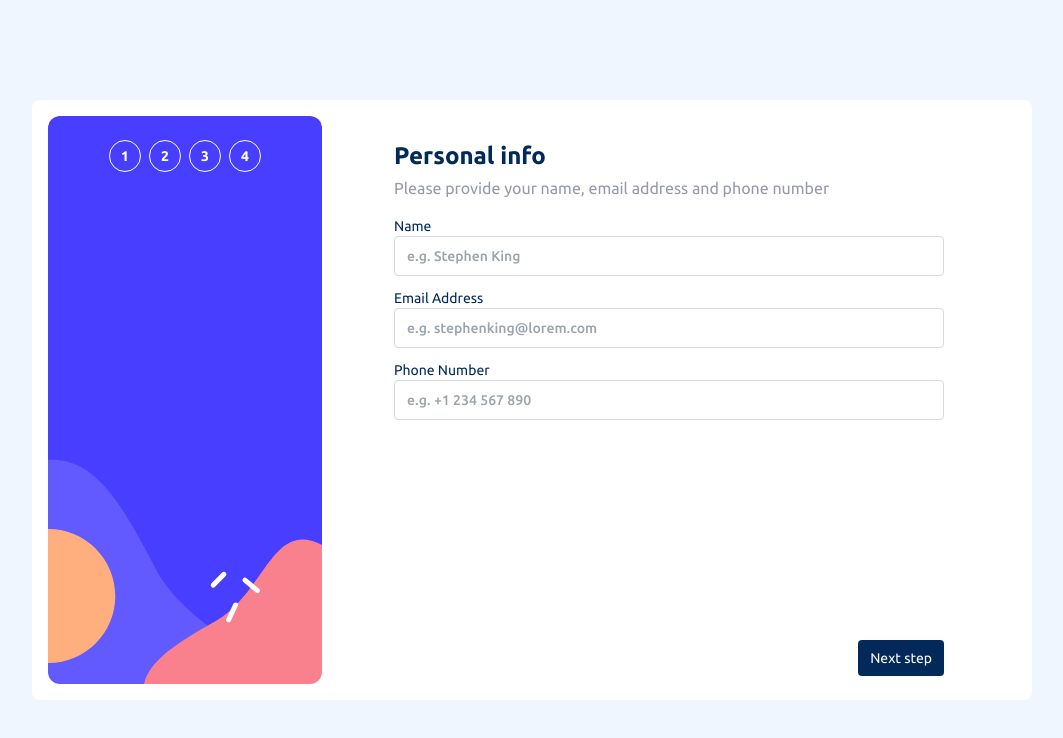
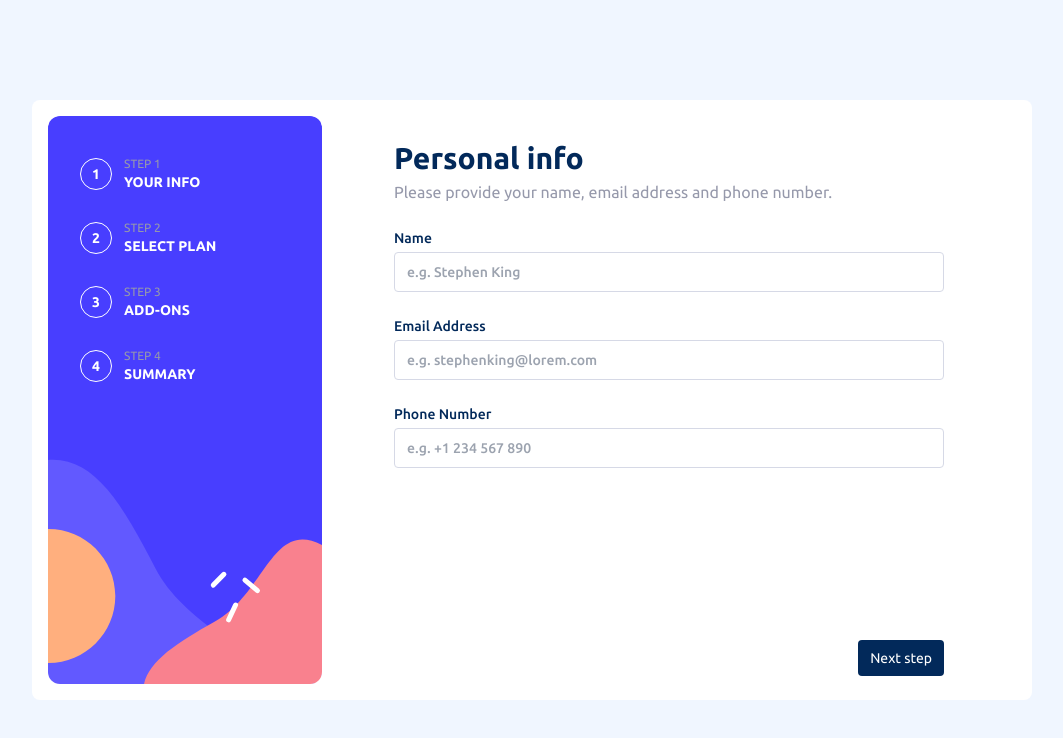
Before and after one commit to jialatteo/frontend-mentor-react-tailwind, a Next.js app: page /multi-step-form in a window 1280 px wide. Shown: the top 738 px of the page, without its empty margins (108-1171 px from the left). Built offline with nearby package versions, Linux system fonts and the light colour scheme.

Commit message:
Finish up the stepper for desktop

```diff
--- a/src/app/multi-step-form/page.js
+++ b/src/app/multi-step-form/page.js
@@ -13,45 +13,72 @@ export default function MultiStepForm() {
     <div
       className={`${ubuntu.className} sm:bg-multi-step-form-magnolia flex min-h-screen flex-col items-center sm:justify-center sm:p-2`}
     >
-      <div className="bg-multi-step-form-magnolia relative flex w-full max-w-[1000px] flex-col rounded-lg p-4 sm:flex-row sm:bg-white">
+      <div className="bg-multi-step-form-magnolia relative flex w-full max-w-[1000px] flex-col rounded-lg sm:flex-row sm:bg-white sm:p-4">
         <div className="relative h-32 w-full bg-[url('/multi-step-form/bg-sidebar-mobile.svg')] sm:h-[568px] sm:w-[274px] sm:rounded-xl sm:bg-[url('/multi-step-form/bg-sidebar-desktop.svg')]">
-          <div className="absolute left-1/2 top-6 flex -translate-x-1/2 gap-2">
+          <div className="absolute left-1/2 top-6 flex -translate-x-1/2 gap-2 sm:left-0 sm:top-10 sm:translate-x-8 sm:flex-col sm:gap-7">
+            <div className="flex items-center gap-3">
               <button
-              className={`h-8 w-8 rounded-full border border-white bg-transparent text-sm font-bold text-white ${step === 1 ? "bg-multi-step-form-light-blue text-multi-step-form-purplish-blue border-multi-step-form-light-blue" : ""}`}
+                className={`h-8 w-8 rounded-full border border-white bg-transparent text-sm font-bold text-white ${step === 1 ? "bg-multi-step-form-light-blue text-multi-step-form-marine-blue border-multi-step-form-light-blue" : ""}`}
                 onClick={() => setStep(1)}
               >
                 1
               </button>
+              <div className="hidden sm:block">
+                <p className="text-multi-step-form-cool-gray text-xs">STEP 1</p>
+                <p className="text-sm font-bold text-white">YOUR INFO</p>
+              </div>
+            </div>
+            <div className="flex items-center gap-3">
               <button
-              className={`h-8 w-8 rounded-full border border-white bg-transparent text-sm font-bold text-white ${step === 2 ? "bg-multi-step-form-light-blue text-multi-step-form-purplish-blue border-multi-step-form-light-blue" : ""}`}
+                className={`h-8 w-8 rounded-full border border-white bg-transparent text-sm font-bold text-white ${step === 2 ? "bg-multi-step-form-light-blue text-multi-step-form-marine-blue border-multi-step-form-light-blue" : ""}`}
                 onClick={() => setStep(2)}
               >
                 2
               </button>
+              <div className="hidden sm:block">
+                <p className="text-multi-step-form-cool-gray text-xs">STEP 2</p>
+                <p className="text-sm font-bold text-white">SELECT PLAN</p>
+              </div>
+            </div>
+            <div className="flex items-center gap-3">
               <button
-              className={`h-8 w-8 rounded-full border border-white bg-transparent text-sm font-bold text-white ${step === 3 ? "bg-multi-step-form-light-blue text-multi-step-form-purplish-blue border-multi-step-form-light-blue" : ""}`}
+                className={`h-8 w-8 rounded-full border border-white bg-transparent text-sm font-bold text-white ${step === 3 ? "bg-multi-step-form-light-blue text-multi-step-form-marine-blue border-multi-step-form-light-blue" : ""}`}
                 onClick={() => setStep(3)}
               >
                 3
               </button>
+              <div className="hidden sm:block">
+                <p className="text-multi-step-form-cool-gray text-xs">STEP 3</p>
+                <p className="text-sm font-bold text-white">ADD-ONS</p>
+              </div>
+            </div>
+            <div className="flex items-center gap-3">
               <button
-              className={`h-8 w-8 rounded-full border border-white bg-transparent text-sm font-bold text-white ${step === 4 ? "bg-multi-step-form-light-blue text-multi-step-form-purplish-blue border-multi-step-form-light-blue" : ""}`}
+                className={`h-8 w-8 rounded-full border border-white bg-transparent text-sm font-bold text-white ${step === 4 ? "bg-multi-step-form-light-blue text-multi-step-form-marine-blue border-multi-step-form-light-blue" : ""}`}
                 onClick={() => setStep(4)}
               >
                 4
               </button>
+              <div className="hidden sm:block">
+                <p className="text-multi-step-form-cool-gray text-xs">STEP 4</p>
+                <p className="text-sm font-bold text-white">SUMMARY</p>
+              </div>
+            </div>
           </div>
         </div>
 
         <div className="relative -top-14 mx-4 h-full flex-1 rounded-lg bg-white p-6 sm:top-0 sm:mx-12">
-          <h1 className="text-multi-step-form-marine-blue mb-1 text-2xl font-bold">
+          <h1 className="text-multi-step-form-marine-blue mb-1 text-2xl font-bold sm:text-3xl">
             Personal info
           </h1>
-          <h2 className="text-multi-step-form-cool-gray mb-4">
-            Please provide your name, email address and phone number
+          <h2 className="text-multi-step-form-cool-gray mb-4 sm:mb-6">
+            Please provide your name, email address and phone number.
           </h2>
-          <div className="text-multi-step-form-marine-blue flex flex-col gap-3">
-            <label htmlFor="name" className="flex flex-col text-sm">
+          <div className="text-multi-step-form-marine-blue flex flex-col gap-3 sm:gap-6">
+            <label
+              htmlFor="name"
+              className="flex flex-col gap-1 text-sm font-medium"
+            >
               Name
               <input
                 type="text"
@@ -61,7 +88,10 @@ export default function MultiStepForm() {
               />
             </label>
 
-            <label htmlFor="name" className="flex flex-col text-sm">
+            <label
+              htmlFor="name"
+              className="flex flex-col gap-1 text-sm font-medium"
+            >
               Email Address
               <input
                 type="text"
@@ -71,7 +101,10 @@ export default function MultiStepForm() {
               />
             </label>
 
-            <label htmlFor="name" className="flex flex-col text-sm">
+            <label
+              htmlFor="name"
+              className="flex flex-col gap-1 text-sm font-medium"
+            >
               Phone Number
               <input
                 type="text"
```
Lines whose indentation alone changed are shown as unchanged.
